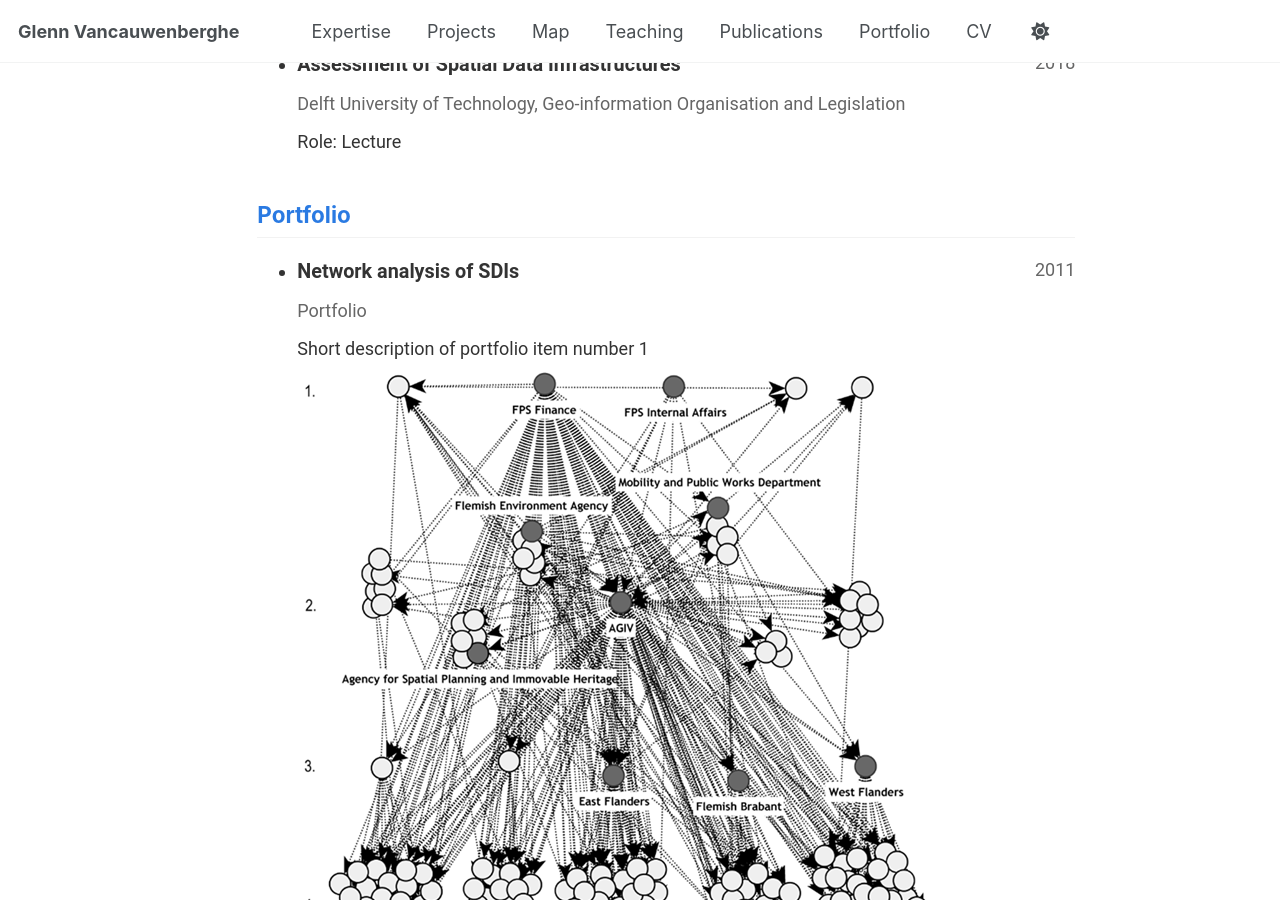
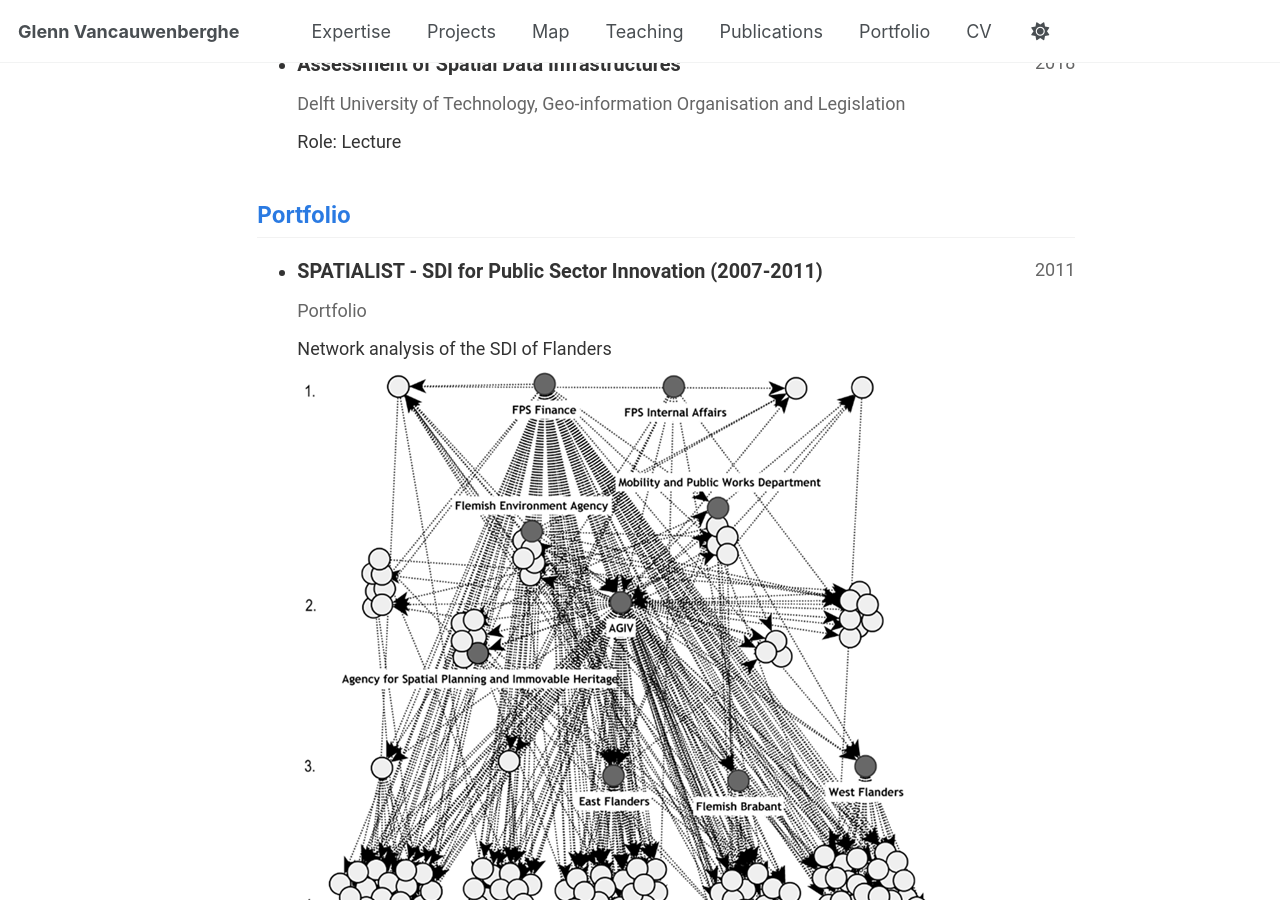
Before and after one commit to GVancauwenberghe/gvancauwenberghe.github.io, a Jekyll site: the page built from _pages/cv-json.md, in a window 1280 px wide and 900 px high, scrolled down 3231 px. Built offline with Jekyll 4.4.1, drawn with Linux system fonts in a browser that asks for light colours.

Commit message:
Update cv.json

```diff
--- a/_data/cv.json
+++ b/_data/cv.json
@@ -185,11 +185,11 @@
   ],
   "portfolio": [
     {
-      "name": "Network analysis of SDIs",
+      "name": "SPATIALIST - SDI for Public Sector Innovation (2007-2011)",
       "category": "portfolio",
       "date": "2011",
       "url": "https://gvancauwenberghe.github.io/portfolio/portfolio-1/",
-      "description": "Short description of portfolio item number 1<br/><img src='/images/network.png'>"
+      "description": "Network analysis of the SDI of Flanders<br/><img src='/images/network.png'>"
     },
     {
       "name": "Portfolio item number 1",
```
